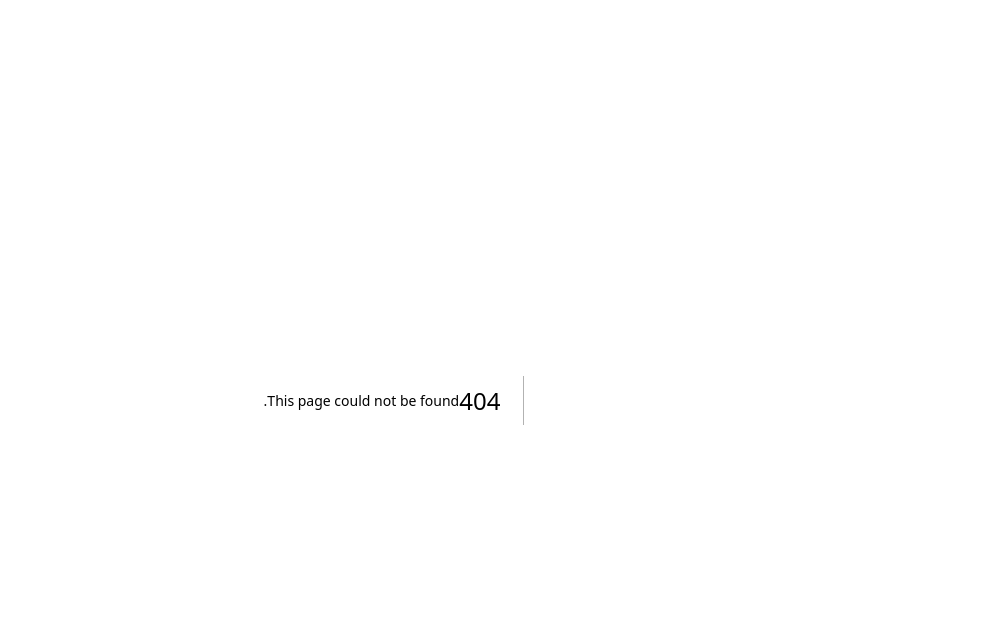
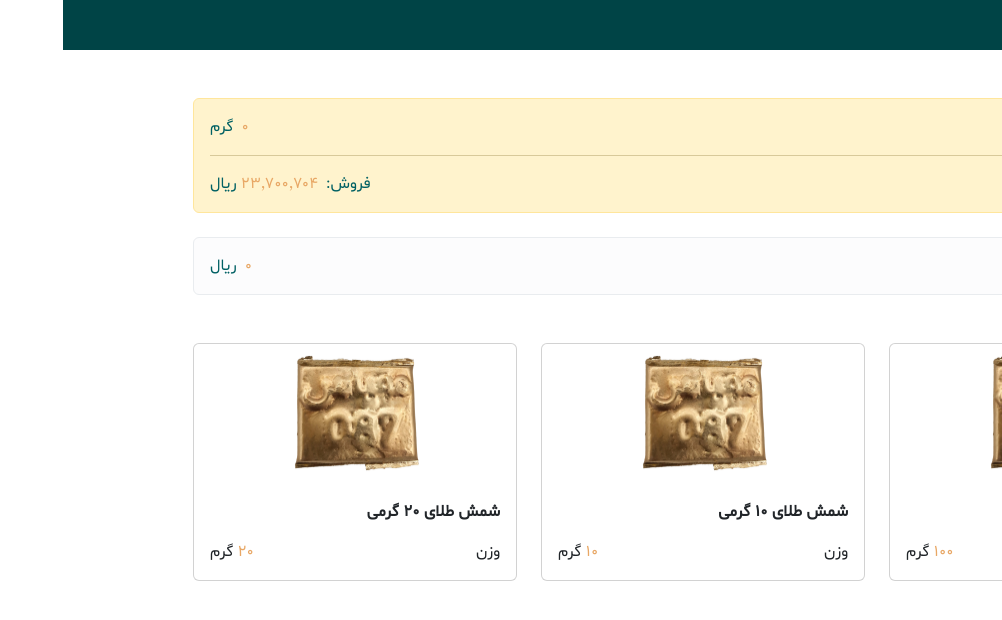
Before and after one commit to sepehrtvk/goldcity, a Next.js app: page /home in a window 1280 px wide. Before the commit this address had no page. Shown: the top 620 px of the page, without its empty margins (278-1280 px from the left). Built offline with nearby package versions, Linux system fonts and the light colour scheme.

Commit message:
add home section

```diff
--- /dev/null
+++ b/Data/GOLD_LIST.json
@@ -0,0 +1,31 @@
+{
+  "goldList": [
+    {
+      "id": "1",
+      "title": "شمش طلای 100 گرمی",
+      "weight": "100",
+      "price": "2370070400",
+      "saleman": "گلدیس",
+      "ayar": "740",
+      "ojrat": "0"
+    },
+    {
+      "id": "2",
+      "title": "شمش طلای 10 گرمی",
+      "weight": "10",
+      "price": "2370070400",
+      "saleman": "گلدیس",
+      "ayar": "740",
+      "ojrat": "0"
+    },
+    {
+      "id": "3",
+      "title": "شمش طلای 20 گرمی",
+      "weight": "20",
+      "price": "2370070400",
+      "saleman": "گلدیس",
+      "ayar": "740",
+      "ojrat": "0"
+    }
+  ]
+}
--- /dev/null
+++ b/common/Localization.js
@@ -0,0 +1,110 @@
+// import PN from 'persian-number';
+
+export const toLocaleCurrencyString = (
+  price,
+  displayCurrency,
+  displayToman
+) => {
+  if (!price && price !== 0) {
+    return '---';
+  }
+  price = Math.ceil(price);
+  return (
+    new Intl.NumberFormat('fa-IR', {
+      style: 'decimal',
+      minimumFractionDigits: 0,
+    }).format(price) +
+    (displayCurrency ? (displayToman ? ' تومان' : ' ریال') : '')
+  );
+};
+
+export const toLocaleNumberString = (number, useGrouping) => {
+  if (!useGrouping) {
+    useGrouping = false;
+  }
+  if (!number && number !== 0) {
+    return '---';
+  }
+
+  return new Intl.NumberFormat('fa-IR', {
+    style: 'decimal',
+    minimumFractionDigits: 0,
+    useGrouping,
+  }).format(number);
+};
+
+//change persian numbers to english
+
+var persianNumbers = [
+  /۰/g,
+  /۱/g,
+  /۲/g,
+  /۳/g,
+  /۴/g,
+  /۵/g,
+  /۶/g,
+  /۷/g,
+  /۸/g,
+  /۹/g,
+];
+const arabicNumbers = [
+  /٠/g,
+  /١/g,
+  /٢/g,
+  /٣/g,
+  /٤/g,
+  /٥/g,
+  /٦/g,
+  /٧/g,
+  /٨/g,
+  /٩/g,
+];
+
+const englishNumbers = [
+  /0/g,
+  /1/g,
+  /2/g,
+  /3/g,
+  /4/g,
+  /5/g,
+  /6/g,
+  /7/g,
+  /8/g,
+  /9/g,
+];
+
+export const convertNumbersToEnglish = function (str) {
+  if (typeof str === 'string') {
+    for (var i = 0; i < 10; i++) {
+      str = str.replace(persianNumbers[i], i).replace(arabicNumbers[i], i);
+    }
+  }
+  return str;
+};
+
+var persianNumbersArray = ['۰', '۱', '۲', '۳', '۴', '۵', '۶', '۷', '۸', '۹'];
+export const convertNumbersToPersian = function (str) {
+  if (typeof str === 'string') {
+    for (var i = 0; i < 10; i++) {
+      str = str
+        .replace(englishNumbers[i], persianNumbersArray[i])
+        .replace(arabicNumbers[i], persianNumbersArray[i]);
+    }
+  }
+  return str;
+};
+
+// export const convertAmountToWords = (amount) => {
+//   return Math.floor(+amount / 10)
+//     ? PN.convert(Math.floor(+amount / 10)) + ' تومان '
+//     : '';
+// };
+
+export const commaSeperatorForPrice = (amount) => {
+  const persianNum = amount.split('٬').join('').replace('٬', '');
+
+  let isnum = /^\d+$/.test(convertNumbersToEnglish(persianNum));
+
+  if (persianNum && isnum) return convertNumbersToEnglish(persianNum);
+  else return 0;
+};
--- /dev/null
+++ b/components/goldListHome/goldListHome.jsx
@@ -0,0 +1,37 @@
+import Image from 'next/image';
+import React from 'react';
+import goldPhoto from '../../public/assets/images/goldPhoto.jpeg';
+import goldListData from '../../Data/GOLD_LIST.json';
+
+const GoldListHome = () => {
+  const renderGoldItem = (item) => {
+    return (
+      <div key={item.id} className='col-12 col-md-4'>
+        <div className='card'>
+          <Image className='align-self-center' src={goldPhoto} width={160} />
+          <div className='card-body'>
+            <p className='card-text fw-bold'>{item.title}</p>
+            <div className='d-flex justify-content-between align-items-center'>
+              <div>
+                <span>وزن</span>
+              </div>
+              <div>
+                <span className='text-gold ms-1'>{item.weight}</span>
+                <span>گرم</span>
+              </div>
+            </div>
+          </div>
+        </div>
+      </div>
+    );
+  };
+  return (
+    <div className='px-md-5 mt-4 mt-md-5'>
+      <div className='row g-4'>
+        {goldListData.goldList.map((item) => renderGoldItem(item))}
+      </div>
+    </div>
+  );
+};
+
+export default GoldListHome;
--- /dev/null
+++ b/components/goldPriceAmount/goldPriceAmount.jsx
@@ -0,0 +1,55 @@
+import React from 'react';
+import {
+  toLocaleCurrencyString,
+  toLocaleNumberString,
+} from '../../common/Localization';
+
+const GoldPriceAmount = () => {
+  return (
+    <div className='px-md-5 my-4 my-md-5'>
+      <div className='alert alert-warning'>
+        <div className='d-flex justify-content-between align-items-center'>
+          <div>
+            <span className='text-primary'>موجودی طلای خام</span>
+          </div>
+          <div>
+            <span className='text-gold ms-2'>{toLocaleNumberString('0')}</span>
+            <span className='text-primary'>گرم</span>
+          </div>
+        </div>
+        <hr />
+        <div className='d-flex justify-content-between align-items-center'>
+          <div>
+            <span className='text-primary ms-2'>خرید:</span>
+            <span className='text-gold'>
+              {toLocaleCurrencyString('23700704')}
+            </span>
+            <span className='text-primary me-1'>ریال</span>
+          </div>
+          <div>
+            <span className='text-primary ms-2'>فروش:</span>
+            <span className='text-gold'>
+              {toLocaleCurrencyString('23700704')}
+            </span>
+            <span className='text-primary me-1'>ریال</span>
+          </div>
+        </div>
+      </div>
+      <div className='alert alert-light mt-4'>
+        <div className='d-flex justify-content-between align-items-center'>
+          <div>
+            <span className='text-primary'>موجودی کیف پول</span>
+          </div>
+          <div>
+            <span className='text-gold ms-2'>
+              {toLocaleCurrencyString('0')}
+            </span>
+            <span className='text-primary'>ریال</span>
+          </div>
+        </div>
+      </div>
+    </div>
+  );
+};
+
+export default GoldPriceAmount;
--- /dev/null
+++ b/components/header/header.jsx
@@ -0,0 +1,13 @@
+import React from 'react';
+
+const Header = () => {
+  return (
+    <nav className='navbar bg-dark'>
+      <div className='container'>
+        <span className='navbar-brand mb-0 h1 text-white'>گلدسیتی</span>
+      </div>
+    </nav>
+  );
+};
+
+export default Header;
--- /dev/null
+++ b/pages/home/index.js
@@ -0,0 +1,18 @@
+import React from 'react';
+import Header from '../../components/header/header';
+import GoldPriceAmount from '../../components/goldPriceAmount/goldPriceAmount';
+import GoldListHome from '../../components/goldListHome/goldListHome';
+
+const Home = () => {
+  return (
+    <>
+      <Header />
+      <main className='container'>
+        <GoldPriceAmount />
+        <GoldListHome />
+      </main>
+    </>
+  );
+};
+
+export default Home;
--- a/pages/index.js
+++ b/pages/index.js
@@ -13,9 +13,7 @@ export default function Home() {
         <meta name='viewport' content='width=device-width, initial-scale=1' />
         {/* <link rel="icon" href="/favicon.ico" /> */}
       </Head>
-      <main>
-        <h3 className='btn btn-primary'>تست</h3>
-      </main>
+      <main></main>
     </>
   );
 }
--- a/styles/scss/global.scss
+++ b/styles/scss/global.scss
@@ -1,12 +1,25 @@
 $theme-colors: (
-  'primary': #145bea,
+  'primary': #006063,
   'secondary': #833bec,
   'success': #1ce1ac,
   'info': #ff7d50,
   'warning': #ffbe0b,
   'danger': #ff007f,
   'light': #c0ccda,
-  'dark': #001738,
+  'dark': #004446,
+  'gold': #e8a765,
+  'body-color': #c0ccda,
+);
+
+$grid-gutter-width: 1.5rem;
+$spacer: 1rem;
+$gutters: (
+  0: 0,
+  1: $spacer * 0.25,
+  2: $spacer * 0.5,
+  3: $spacer,
+  4: $spacer * 1.5,
+  5: $spacer * 3,
 );
 
 @import '/node_modules/bootstrap/scss/bootstrap.scss';
@@ -32,4 +45,5 @@ $theme-colors: (
 
 body {
   font-family: 'Shabnam', sans-serif;
+  color: #006063;
 }
```
Also changed, not shown: public/assets/images/goldPhoto.jpeg (added).
